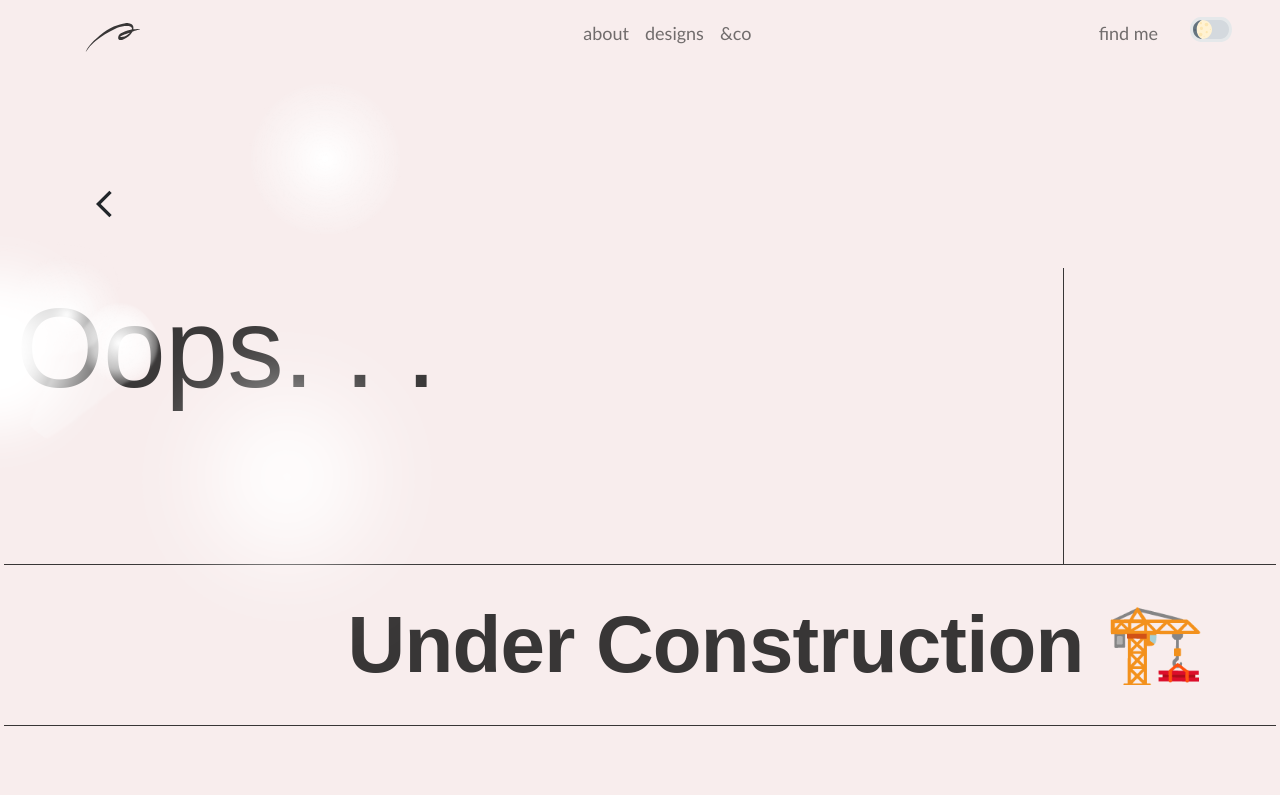
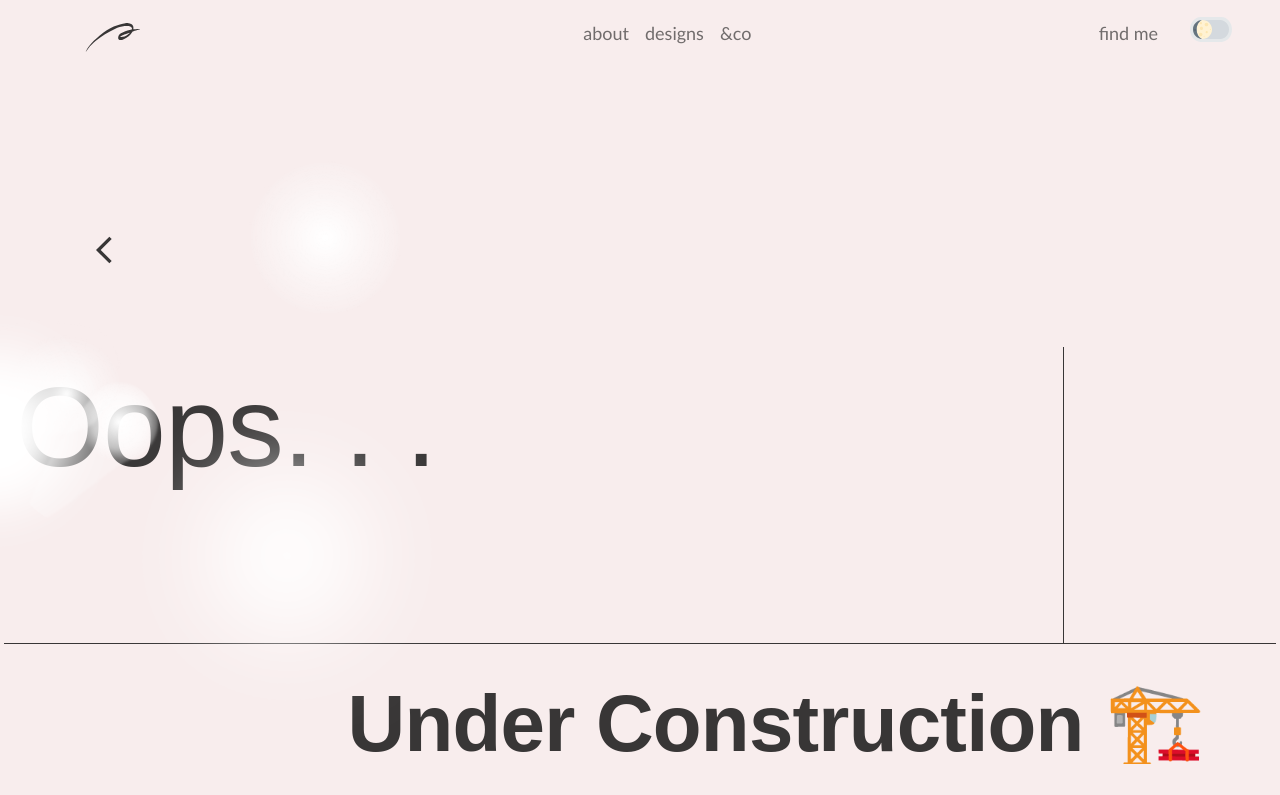
Before and after one commit to prrr17/_PORTFOLIO, a Next.js app: page /AndCo in a window 1280 px wide. Shown: the top 795 px of the page. Built offline with nearby package versions, Linux system fonts and the light colour scheme; a web font is replaced by a local one.

Commit message:
arrow set to font color

```diff
--- a/components/GoBack.jsx
+++ b/components/GoBack.jsx
@@ -12,8 +12,8 @@ const GoBack = () => {
 
   return (
     <div className='row gx-0'>
-      <div className='col-1 text-end' onClick={handleGoBack} style={{ cursor: 'pointer' }}>
-        <MdArrowBackIosNew style={{ fontSize: '2rem' }} />
+      <div className={`col-1 text-end ${utilStyles.headingXl}`} onClick={handleGoBack} style={{ cursor: 'pointer' }}>
+        <MdArrowBackIosNew style={{ fontSize: '2rem', color: 'var(--font-color)'}} />
       </div>
       <div className='col-6'>
         <p className={`text-start ${utilStyles.headingMd} ${utilStyles.goBackText}`}>
```
